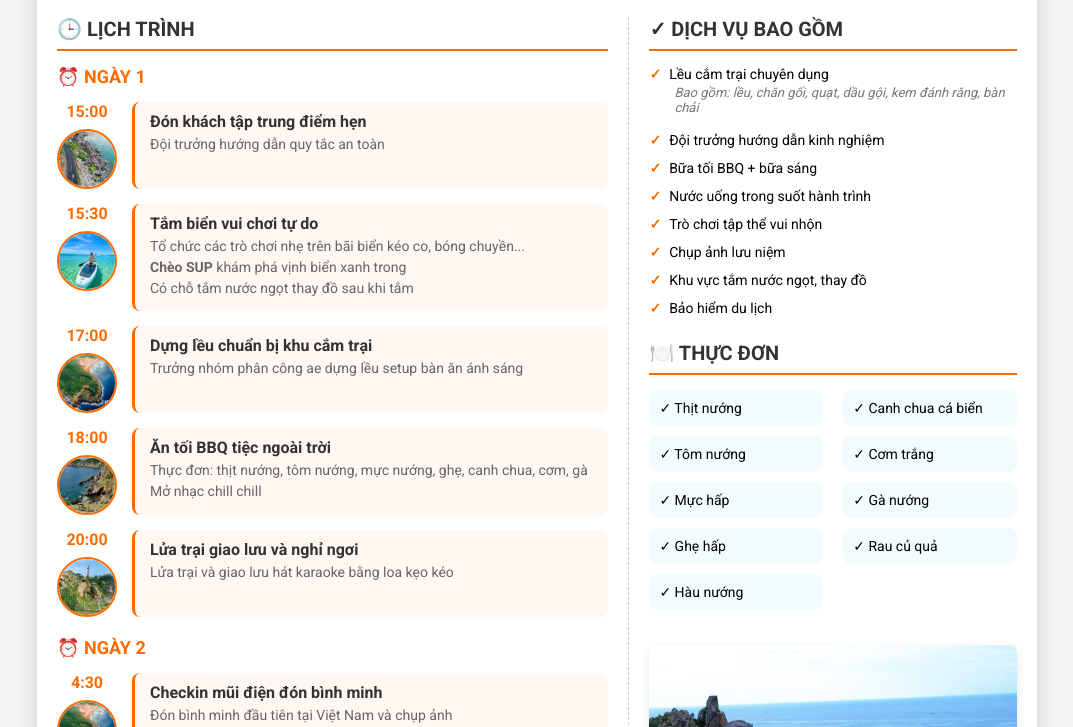
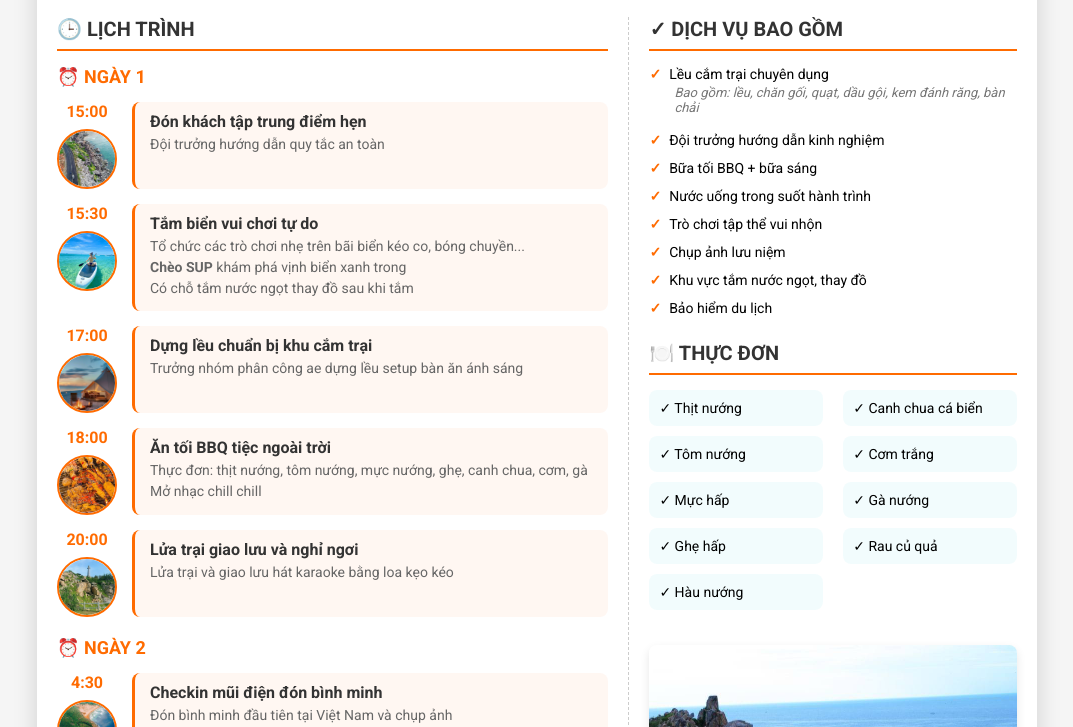
Before and after one commit to HongPhong297/WedDuLich, a website: page index.html in a window 1280 px wide. Shown: the part 373-1100 px from the top of the page, without its empty margins (103-1176 px from the left). Drawn offline with Linux system fonts and the light colour scheme.

Commit message:
change picture

```diff
--- a/index.html
+++ b/index.html
@@ -73,7 +73,7 @@
                         <div class="time-marker">
                             <div class="time">17:00</div>
                             <div class="circle-image">
-                                <img src="picture/muidien2.jpg" alt="Dựng lều">
+                                <img src="picture/leutrai.jpg" alt="Dựng lều">
                             </div>
                         </div>
                         <div class="activity">
@@ -86,7 +86,7 @@
                         <div class="time-marker">
                             <div class="time">18:00</div>
                             <div class="circle-image">
-                                <img src="picture/muidien3.jpg" alt="BBQ">
+                                <img src="picture/anuong.jpg" alt="BBQ">
                             </div>
                         </div>
                         <div class="activity">
```
Also changed, not shown: picture/anuong.jpg (added), picture/leutrai.jpg (added).
